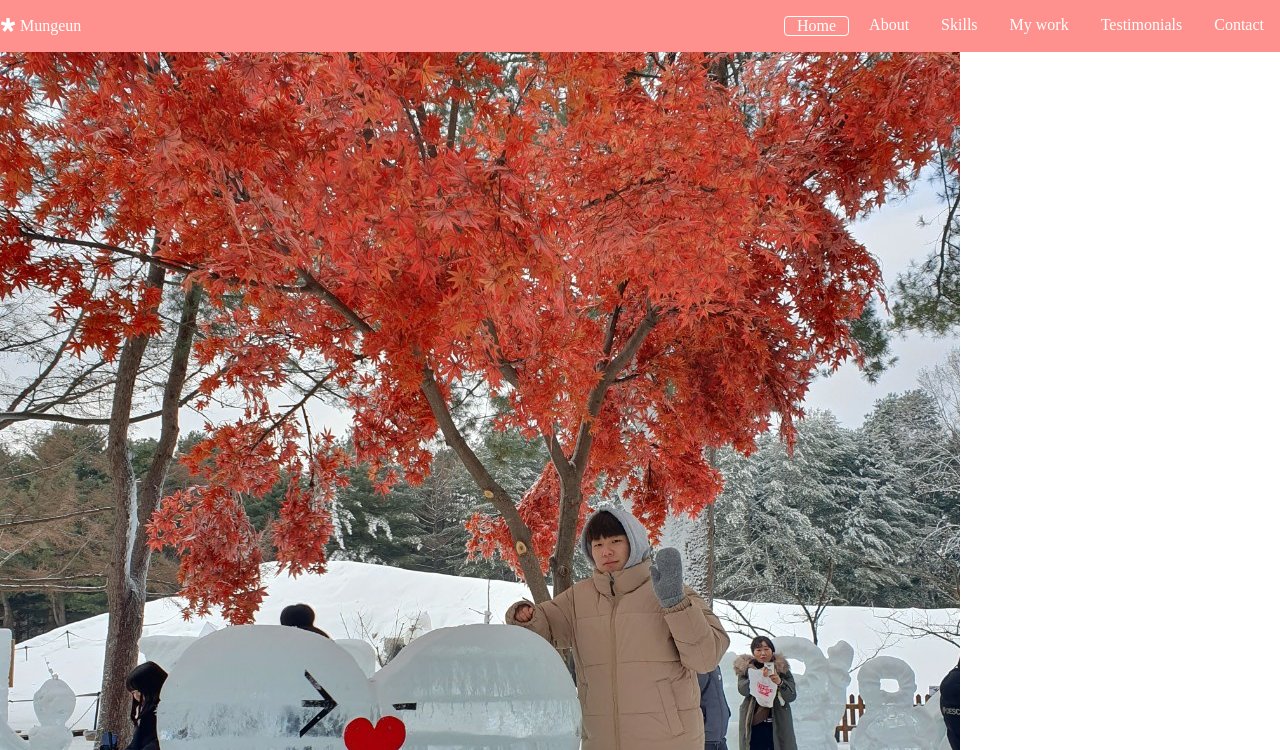
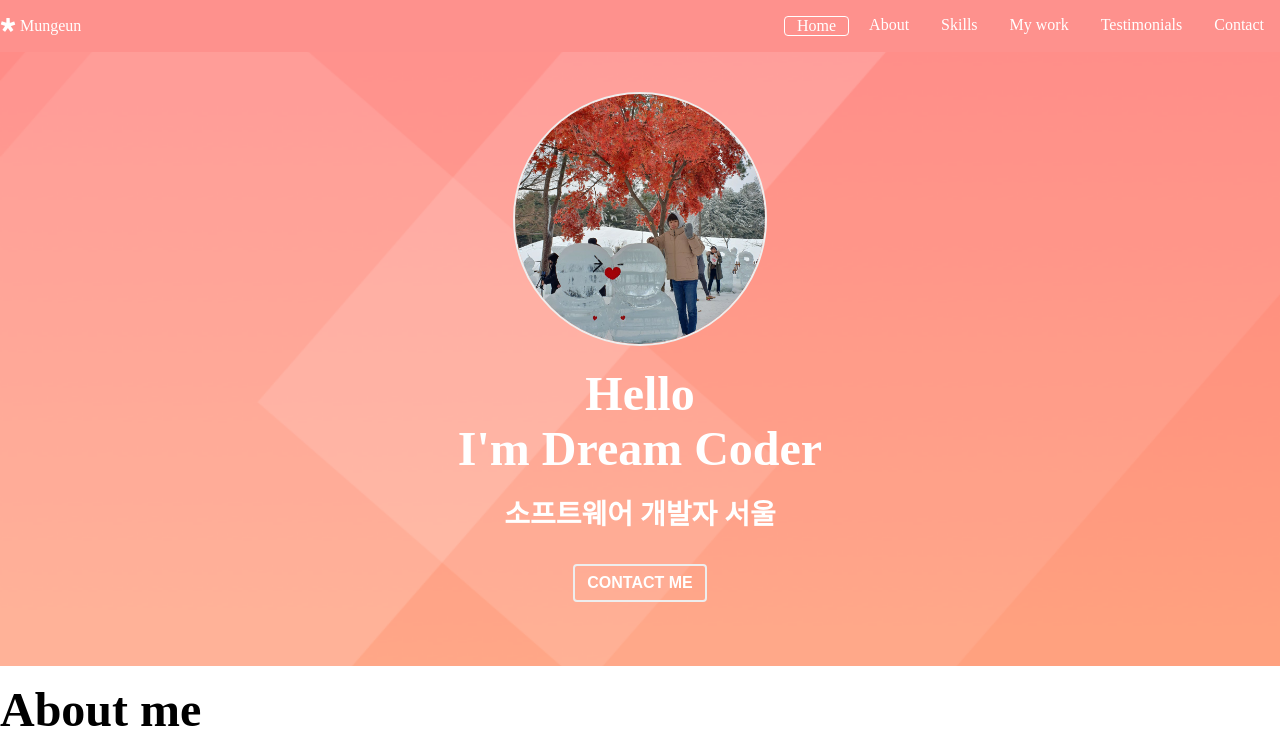
Before and after one commit to moongeon/portfolio, a plain HTML site: page index.html in a window 1280 px wide. Shown: the top 750 px of the page. Drawn offline with Linux system fonts and the light colour scheme.

Commit message:
CSS : HOME

```diff
--- a/style.css
+++ b/style.css
@@ -45,31 +45,32 @@
 
   --weight-regular: 400;
   /* Size */
-    --size--border--radius : 4px;
+  --size--border--radius: 4px;
 }
 
-
-body{
+body {
   margin: 0;
-
 }
 
-a{
+a {
   text-decoration: none;
   color: var(--color-white);
 }
 
-ul{
+ul {
   list-style: none;
   padding-left: 0;
 }
-
-
+button {
+  background-color: transparent;
+  cursor: pointer;
+  border: none;
+  outline: none;
+}
 
 /* Typography */
 
 h1 {
-
   font-size: var(--font-large);
 
   font-weight: var(--weight-bold);
@@ -77,11 +78,9 @@ ul{
   color: var(--color-black);
 
   margin: 16px 0px;
-
 }
 
 h2 {
-
   font-size: var(--font-medium);
 
   font-weight: var(--weight-semi-bold);
@@ -89,11 +88,9 @@ ul{
   color: var(--color-black);
 
   margin: 8px 0;
-
 }
 
 h3 {
-
   font-size: var(--font-regular);
 
   font-weight: var(--weight-regular);
@@ -101,11 +98,9 @@ ul{
   color: var(--color-black);
 
   margin: 8px 0;
-
 }
 
 p {
-
   font-size: var(--font-regular);
 
   font-weight: var(--weight-regular);
@@ -113,37 +108,59 @@ ul{
   color: var(--color-black);
 
   margin: 4px 0;
-
 }
 
 /* Navbar */
-  #narbar{
+#narbar {
   display: flex;
   justify-content: space-between;
   background-color: var(--color-pink);
   align-items: center;
-    color : var(--color-white);
+  color: var(--color-white);
 }
-  .narbar__logo{
+.narbar__logo {
   font-size: var(--font-medium);
   font-weight: var(--weight-semi-bold);
 }
 
-
-  .navbar__menu{
+.navbar__menu {
   display: flex;
 }
-  .navbar__menu__item{
+.navbar__menu__item {
   padding: 0px 12px;
   margin: 0 4px;
   cursor: pointer;
 }
 
-  .navbar__menu__item.active{
+.navbar__menu__item.active {
   border: 1px solid var(--color-white);
   border-radius: var(--size--border--radius);
 }
-  .navbar__menu__item:hover{
+.navbar__menu__item:hover {
   background-color: var(--color-dark-pink);
-
 }
+/* Home */
+#home {
+  background: url("imgs/homebackground.png") center/cover no-repeat;
+  padding: 40px;
+  text-align: center;
+}
+.home__avatar {
+  width: 250px;
+  height: 250px;
+  border-radius: 50%;
+  border: 2px solid var(--color-light-white);
+}
+.home__title,
+.home_discription {
+  color: var(--color-white);
+}
+.home__contact {
+  font-size: var(--weight-regular);
+  font-weight: var(--weight-bold);
+  margin: 24px;
+  padding: 8px 12px;
+  color: var(--color-white);
+  border: 2px solid var(--color-light-white);
+  border-radius: var(--size--border--radius);
+}
```
Also changed, not shown: imgs/homebackground.png (added). Lines whose indentation alone changed are shown as unchanged.
